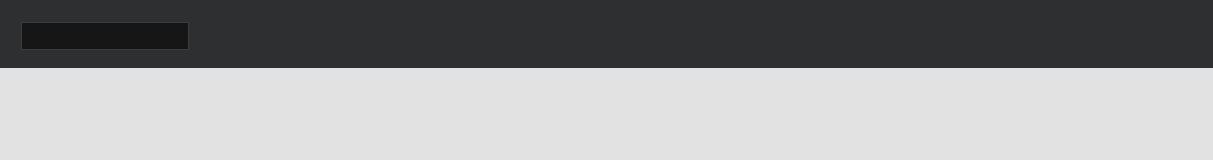
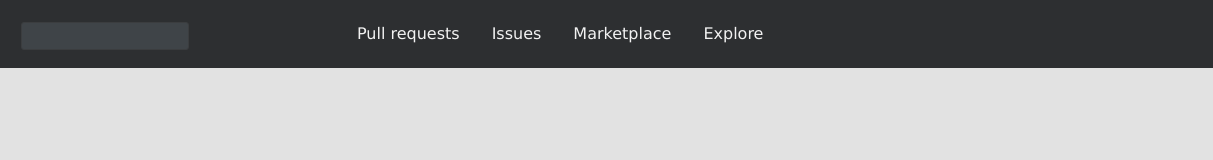
Before and after one commit to CristianAnd/2.0-, a plain HTML site: page index.html in a window 1280 px wide. Shown: the top 160 px of the page, 67-1280 px from the left. Drawn offline with Linux system fonts and the light colour scheme.

Commit message:
Add files via upload

```diff
--- a/index.html
+++ b/index.html
@@ -12,6 +12,12 @@
      <div class="cabecario-principal">
          <div class="icon"><img src="img/GitHub-Mark.png"></div>
             <div class="caixa-de-pesquisa"></div>
+                <div class="topnav">
+                    <a href="#">Pull requests</a>
+                    <a href="#">Issues</a>
+                    <a href="#">Marketplace</a>
+                    <a href="#">Explore</a>
+                </div>
      </div>
     </header>
 </body>
--- a/style.css
+++ b/style.css
@@ -1,4 +1,7 @@
-body {background-color: rgb(226, 226, 226);}
+body {
+background-color: rgb(226, 226, 226);
+}
+
 .cabecario-principal {
     width: 1922px;
     height: 70px;
@@ -17,8 +20,38 @@
     padding: 8px;
     transform: translate(90px, -30px);
     transition: 0.5s;
-    background-color: rgb(22, 22, 22);
+    border-radius: 3px;
+    background-color: rgb(63, 68, 72);
 }
 .caixa-de-pesquisa:hover{
     width: 300px;
 }
+
+.topnav {
+    overflow: hidden;
+    background-color:rgb(45, 47, 49);
+    transform: translate(410px,-70px);
+    width: 700px;
+  }
+
+.topnav a {
+    float: left;
+    display: block;
+    color: #f2f2f2;
+    text-align: center;
+    padding: 14px 16px;
+    text-decoration: none;
+    font-family: Verdana, Geneva, Tahoma, sans-serif;
+  }
+
+.topnav a:hover{
+    background-color: rgb(45, 47, 49);;
+    color: rgb(161, 156, 156);
+}
+
+@media screen and (max-width: 600px) {
+    .topnav a {
+      float: none;
+      width: 100%;
+    }
+}
```
